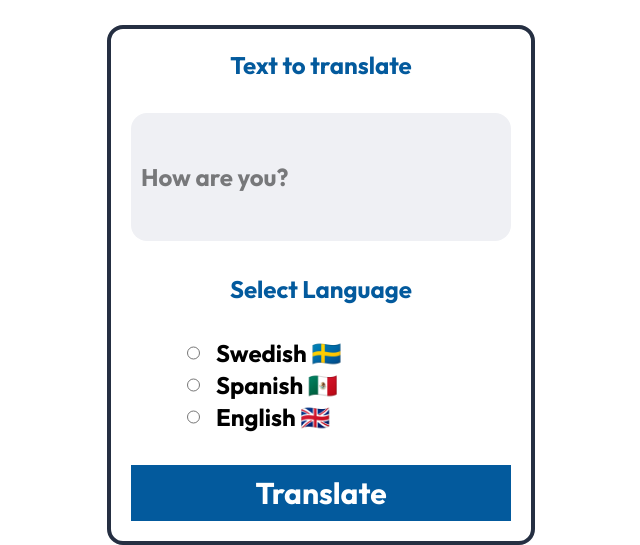
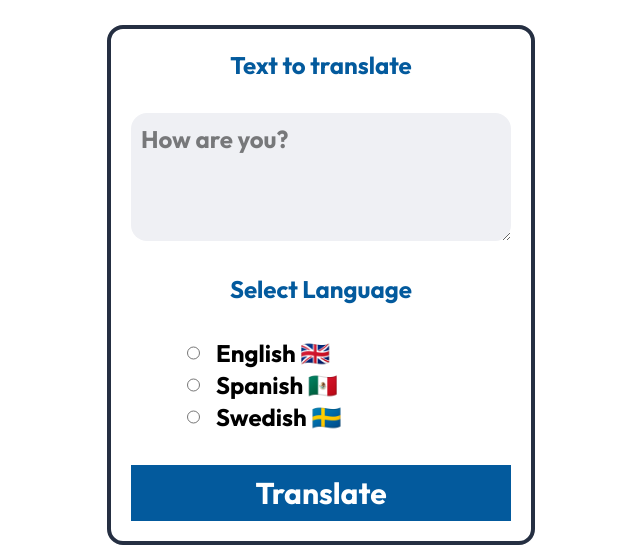
Before and after one commit to SusyGlez/pollyglot_app, a website: page index.html in a window 1280 px wide. Shown: the part 323-868 px from the top of the page, without its empty margins (319-959 px from the left). Drawn offline with Linux system fonts and the light colour scheme; a web font is replaced by a local one.

Commit message:
change the order of the languages

```diff
--- a/index.html
+++ b/index.html
@@ -32,23 +32,23 @@
       class="font-[outfit] font-bold border-[#252F42] border-4 mx-2.5 my-7 rounded-2xl p-5 flex flex-col justify-center text-center text-2xl gap-8"
     >
       <h2 class="text-[#035A9D]">Text to translate</h2>
-      <input
+      <textarea
         placeholder="How are you?"
         class="bg-[#EFF0F4] rounded-2xl h-32 text-black p-2.5"
-      />
+      ></textarea>
       <h3 class="text-[#035A9D]">Select Language</h3>
       <div class="flex items-start flex-col mx-14">
         <div class="flex gap-4">
-          <input type="radio" id="swedish" name="language" />
-          <label for="swedish">Swedish 🇸🇪</label><br />
+          <input type="radio" id="english" name="language" />
+          <label for="english">English 🇬🇧</label><br />
         </div>
         <div class="flex gap-4">
           <input type="radio" id="spanish" name="language" />
           <lable for="spanish">Spanish 🇲🇽</lable><br />
         </div>
         <div class="flex gap-4">
-          <input type="radio" id="english" name="language" />
-          <label for="english">English 🇬🇧</label><br />
+          <input type="radio" id="swedish" name="language" />
+          <label for="swedish">Swedish 🇸🇪</label><br />
         </div>
       </div>
       <button class="bg-[#035A9D] text-white text-3xl h-14">Translate</button>
```
